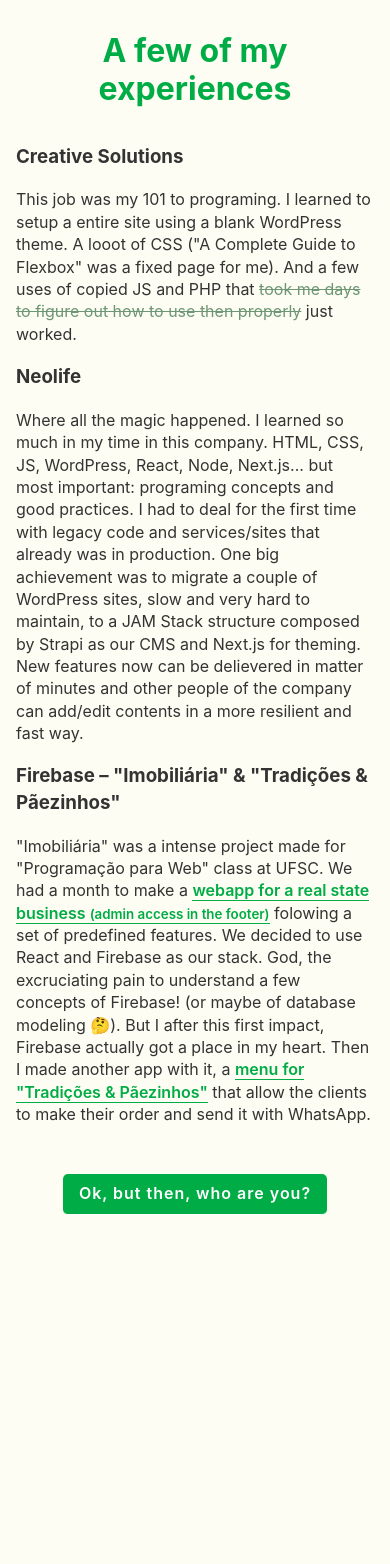
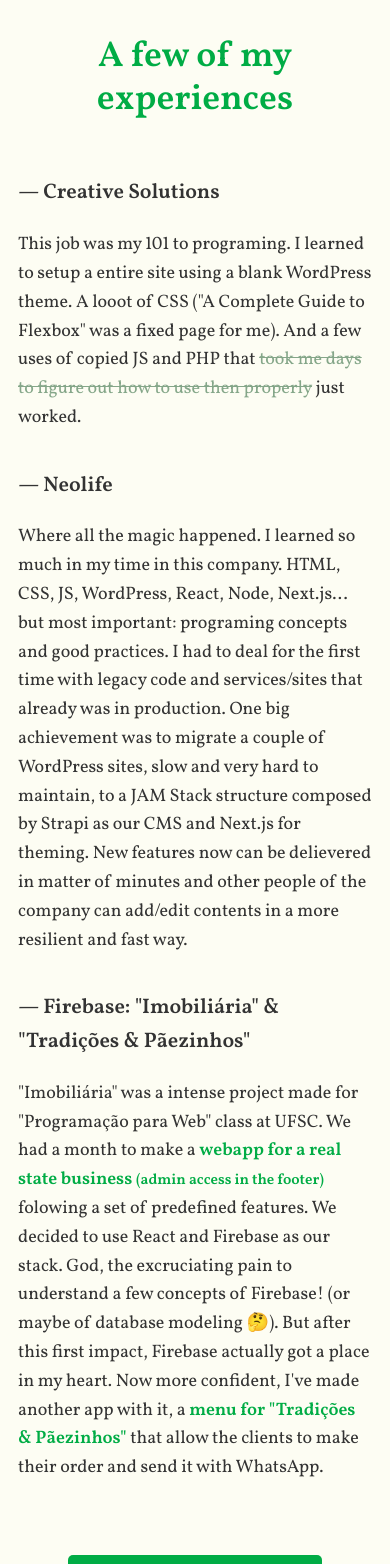
Before and after one commit to JorgeKunrath/jungle-devs-resume, a React (Create React App) app: page /what-i-have-done in a window 390 px wide. Shown: the top 1564 px of the page. Before the commit the page ends 1263 px from the top, so only its background shows below. Built offline with nearby package versions, Linux system fonts and the light colour scheme.

Commit message:
hmm tá ficando bonitin

```diff
--- a/public/index.html
+++ b/public/index.html
@@ -9,6 +9,13 @@
     <link rel="apple-touch-icon" href="%PUBLIC_URL%/logo192.png" />
     <link rel="manifest" href="%PUBLIC_URL%/manifest.json" />
     <title>React App</title>
+
+    <link rel="preconnect" href="https://fonts.googleapis.com" />
+    <link rel="preconnect" href="https://fonts.gstatic.com" crossorigin />
+    <link
+      href="https://fonts.googleapis.com/css2?family=Vollkorn:ital,wght@0,400;0,600;1,400&display=swap"
+      rel="stylesheet"
+    />
   </head>
   <body>
     <noscript>You need to enable JavaScript to run this app.</noscript>
--- a/src/components/Dropdown.js
+++ b/src/components/BlockContent.js
@@ -4,7 +4,7 @@ const Wrapper = styled.div`
   margin: 2rem 0;
 `
 
-export default function Dropdown({ title, children }) {
+export default function BlockContent({ title, children }) {
   return (
     <Wrapper>
       <h3>{title}</h3>
--- a/src/components/GlobalStyles.js
+++ b/src/components/GlobalStyles.js
@@ -3,19 +3,20 @@ import { Link } from 'react-router-dom'
 
 export const Btn = styled(Link)`
   display: inline-block;
-  padding: 0.5rem 1rem 0.6rem;
+  padding: 0.5rem 1rem;
   background-color: var(--jg-green);
   color: white;
   text-align: center;
   text-decoration: none;
   font-weight: 600;
-  letter-spacing: 1px;
   transition: background-color 0.2s ease;
   border-radius: 5px;
+  line-height: 1.2;
 
   :focus,
   :hover {
     background-color: var(--jg-green-dark);
+    color: white;
   }
 `
 
--- a/src/index.css
+++ b/src/index.css
@@ -20,13 +20,13 @@ img {
 
 html {
   scroll-behavior: smooth;
-
-  font-family: -apple-system, BlinkMacSystemFont, 'Segoe UI', 'Roboto', 'Oxygen', 'Ubuntu',
-    'Cantarell', 'Fira Sans', 'Droid Sans', 'Helvetica Neue', sans-serif, 'Apple Color Emoji',
-    'Segoe UI Emoji', 'Segoe UI Symbol';
-  font-size: clamp(16px, calc(14px + 0.3vw), 20px);
+  font-family: 'Vollkorn', -apple-system, BlinkMacSystemFont, 'Segoe UI', 'Roboto', 'Oxygen',
+    'Ubuntu', 'Cantarell', 'Fira Sans', 'Droid Sans', 'Helvetica Neue', sans-serif,
+    'Apple Color Emoji', 'Segoe UI Emoji', 'Segoe UI Symbol';
+  font-size: clamp(18px, calc(16px + 0.4vw), 24px);
+  font-variant-numeric: lining-nums;
   color: var(--gray1);
-  line-height: 1.4;
+  line-height: 1.6;
 }
 
 *:focus {
@@ -51,14 +51,22 @@ h1 {
   text-align: center;
 }
 
+h3::before {
+  content: '— ';
+}
+
 a {
   color: var(--jg-green);
   text-decoration: none;
   font-weight: 600;
-  border-bottom: 1px solid;
+  transition: color 0.2s ease;
+}
+a:focus,
+a:hover {
+  color: var(--jg-green-dark);
 }
 
 del {
-  opacity: 0.6;
+  opacity: 0.5;
   color: var(--jg-green-dark);
 }
--- a/src/pages/LearnMore.js
+++ b/src/pages/LearnMore.js
@@ -17,7 +17,7 @@ export default function LearnMore() {
         </p>
       </div>
       <p style={{ textAlign: 'center' }}>
-        <Btn to="/what-i-have-done">So what have you done so far?</Btn>
+        <Btn to="/what-i-have-done">And what fruits you already discovered?</Btn>
       </p>
     </Wrapper>
   )
--- a/src/pages/WhatIHaveDone.js
+++ b/src/pages/WhatIHaveDone.js
@@ -1,3 +1,4 @@
+import BlockContent from '../components/BlockContent'
 import { Btn, Wrapper } from '../components/GlobalStyles'
 
 export default function WhatIHaveDone() {
@@ -5,15 +6,13 @@ export default function WhatIHaveDone() {
     <Wrapper>
       <h1>A few of my experiences</h1>
       <div>
-        <h3>Creative Solutions</h3>
-        <p>
+        <BlockContent title="Creative Solutions">
           This job was my 101 to programing. I learned to setup a entire site using a blank
           WordPress theme. A looot of CSS ("A Complete Guide to Flexbox" was a fixed page for me).
           And a few uses of copied JS and PHP that{' '}
           <del>took me days to figure out how to use then properly</del> just worked.
-        </p>
-        <h3>Neolife</h3>
-        <p>
+        </BlockContent>
+        <BlockContent title="Neolife">
           Where all the magic happened. I learned so much in my time in this company. HTML, CSS, JS,
           WordPress, React, Node, Next.js... but most important: programing concepts and good
           practices. I had to deal for the first time with legacy code and services/sites that
@@ -21,9 +20,8 @@ export default function WhatIHaveDone() {
           slow and very hard to maintain, to a JAM Stack structure composed by Strapi as our CMS and
           Next.js for theming. New features now can be delievered in matter of minutes and other
           people of the company can add/edit contents in a more resilient and fast way.
-        </p>
-        <h3>Firebase – "Imobiliária" &amp; "Tradições &amp; Pãezinhos"</h3>
-        <p>
+        </BlockContent>
+        <BlockContent title='Firebase: "Imobiliária" &amp; "Tradições &amp; Pãezinhos"'>
           "Imobiliária" was a intense project made for "Programação para Web" class at UFSC. We had
           a month to make a{' '}
           <a
@@ -35,13 +33,13 @@ export default function WhatIHaveDone() {
           </a>{' '}
           folowing a set of predefined features. We decided to use React and Firebase as our stack.
           God, the excruciating pain to understand a few concepts of Firebase! (or maybe of database
-          modeling 🤔). But I after this first impact, Firebase actually got a place in my heart.
-          Then I made another app with it, a{' '}
+          modeling 🤔). But after this first impact, Firebase actually got a place in my heart. Now
+          more confident, I've made another app with it, a{' '}
           <a href="https://tradicoespaezinhos.com.br/" target="_blank" rel="noreferrer">
             menu for "Tradições &amp; Pãezinhos"
           </a>{' '}
           that allow the clients to make their order and send it with WhatsApp.
-        </p>
+        </BlockContent>
       </div>
       <p style={{ textAlign: 'center' }}>
         <Btn to="/profile">Ok, but then, who are you?</Btn>
--- a/src/pages/Why.js
+++ b/src/pages/Why.js
@@ -1,36 +1,32 @@
-import Dropdown from '../components/Dropdown'
+import BlockContent from '../components/BlockContent'
 import { Btn, Wrapper } from '../components/GlobalStyles'
 
 export default function Why() {
   return (
     <Wrapper>
       <h1>Glad that you ask! I want for three main reasons</h1>
-
       <div>
-        <Dropdown title="1. People">
+        <BlockContent title="People">
           I meet some people from Jungle, and had good moments of chatting with one of these. We did
           a class together in UFSC, at this time I already wanted to work at Jungle, so I asked a
           lot of stuff about you to her. One day she told me about a personal experience she had
           that Jungles handled very well by being kindly. I had a similar experience myself, but
           even that my company handle it well, wasn't very supportive. This touch me, a company that
           is able to do it made me believe that you actually care about people.
-        </Dropdown>
-
-        <Dropdown title="2. Quality">
+        </BlockContent>
+        <BlockContent title="Quality">
           I went to a Jungle Devs talk about UI/UX in 2019 (when I started to being tamed, as used
           to say by the little fox). This talk was presented by two designers. One of these I also
           had a class in UFSC and he always presented amazying works (his <i>TCC</i> is
           formidable!). Considering the attention that is given to design, alied to the culture of
-          continuous growth, the products at Jungle must be awesome! And this is exactly the kind of
-          place I want to work at.
-        </Dropdown>
-
-        <Dropdown title="3. The Jungle Devs Vision">
+          continuous growth, the products made at Jungle must be awesome! And this is exactly the
+          kind of place I want to work.
+        </BlockContent>
+        <BlockContent title="The Jungle Devs Vision">
           "Rethink the way people <strong>learn</strong> and <strong>create</strong> technology" is
           a sentence that always gave me shivers and fires my curiosity. I want to know more about
           it, live this idea and pass it forward.
-        </Dropdown>
-
+        </BlockContent>
         <p style={{ textAlign: 'center' }}>
           <Btn to="/learn">So you enjoy learning?</Btn>
         </p>
```
